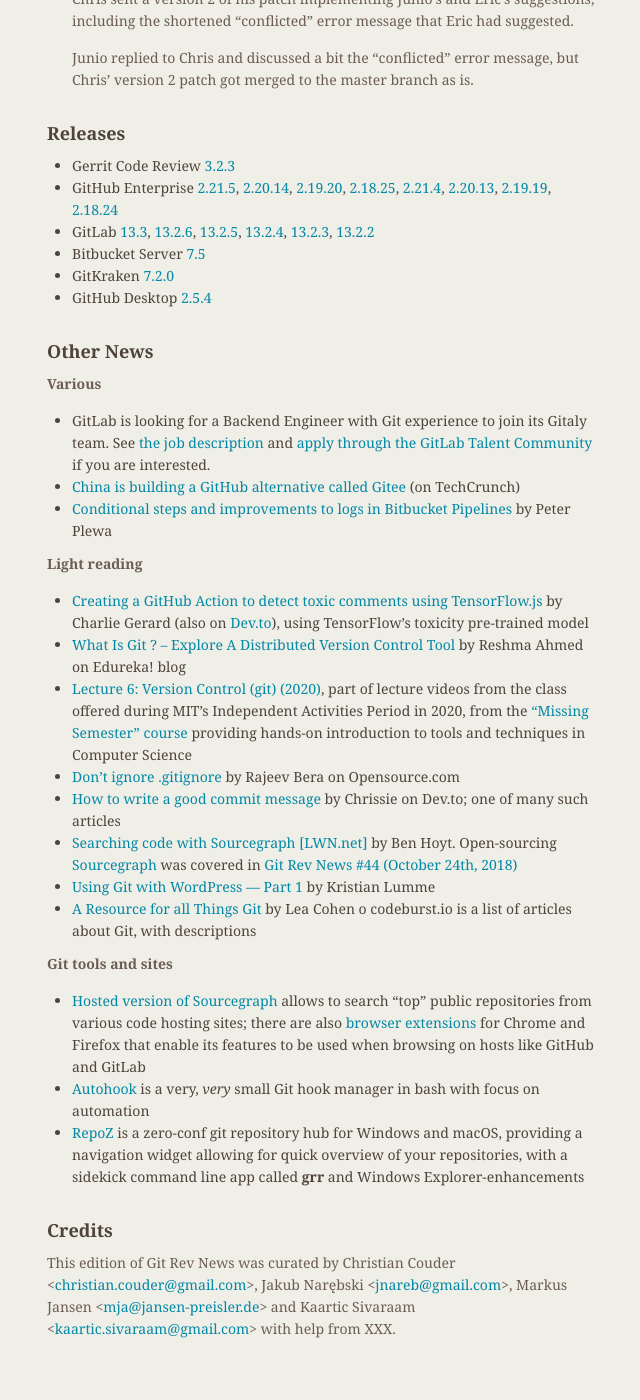
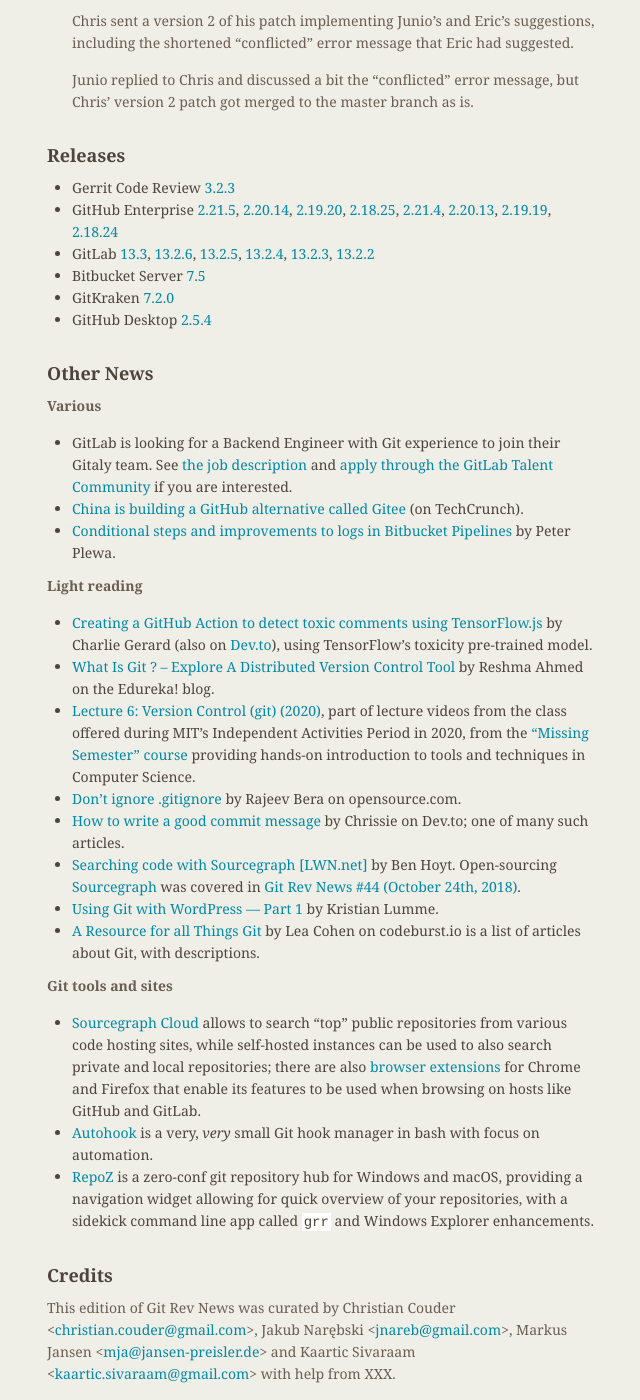
Before and after one commit to git/git.github.io, a Jekyll site: the page built from rev_news/drafts/edition-66.md, in a window 1280 px wide and 1400 px high, scrolled down 1340 px. Shown: the whole window, without its empty margins (487-1127 px from the left). Built offline with Jekyll 4.4.1, drawn with Linux system fonts in a browser that asks for light colours; before the commit the page ends 2695 px from its top, so only the background shows below that; some of the changed text lies outside the part shown.

Commit message:
Added some typo fixes and rephrasings, and edited the SourceGraph Cloud site description.

```diff
--- a/rev_news/drafts/edition-66.md
+++ b/rev_news/drafts/edition-66.md
@@ -122,49 +123,50 @@
 __Various__
 
 * GitLab is looking for a Backend Engineer with Git experience to join
-  its Gitaly team. See
+  their Gitaly team. See
   [the job description](https://about.gitlab.com/job-families/engineering/backend-engineer/#gitaly)
   and [apply through the GitLab Talent Community](https://about.gitlab.com/jobs/careers/)
   if you are interested.
-* [China is building a GitHub alternative called Gitee](https://techcrunch.com/2020/08/21/china-is-building-its-github-alternative-gitee/) (on TechCrunch)
+* [China is building a GitHub alternative called Gitee](https://techcrunch.com/2020/08/21/china-is-building-its-github-alternative-gitee/) (on TechCrunch).
 * [Conditional steps and improvements to logs in Bitbucket Pipelines](https://bitbucket.org/blog/conditional-steps-and-improvements-to-logs-in-bitbucket-pipelines)
-  by Peter Plewa
+  by Peter Plewa.
 
 __Light reading__
 
 * [Creating a GitHub Action to detect toxic comments using TensorFlow.js](https://charliegerard.dev/blog/github-action-toxic-comments)
   by Charlie Gerard (also on [Dev.to](https://dev.to/devdevcharlie/creating-a-github-action-to-detect-toxic-comments-using-tensorflow-js-13bo)),
-  using TensorFlow's toxicity pre-trained model
+  using TensorFlow's toxicity pre-trained model.
 * [What Is Git ? – Explore A Distributed Version Control Tool](https://www.edureka.co/blog/what-is-git/)
-  by Reshma Ahmed on Edureka! blog
+  by Reshma Ahmed on the Edureka! blog.
 * [Lecture 6: Version Control (git) (2020)](https://www.youtube.com/watch?v=2sjqTHE0zok),
   part of lecture videos from the class offered during MIT's Independent Activities Period in 2020,
   from the ["Missing Semester" course](https://missing.csail.mit.edu/about/)
-  providing hands-on introduction to tools and techniques in Computer Science
+  providing hands-on introduction to tools and techniques in Computer Science.
 * [Don't ignore .gitignore](https://opensource.com/article/20/8/dont-ignore-gitignore)
-  by Rajeev Bera on Opensource.com
+  by Rajeev Bera on opensource.com.
 * [How to write a good commit message](https://dev.to/chrissiemhrk/git-commit-message-5e21)
-  by Chrissie on Dev.to; one of many such articles
+  by Chrissie on Dev.to; one of many such articles.
 * [Searching code with Sourcegraph [LWN.net]](https://lwn.net/Articles/828748/)
   by Ben Hoyt.  Open-sourcing [Sourcegraph](https://about.sourcegraph.com/) was covered in
-  [Git Rev News #44 (October 24th, 2018)](https://git.github.io/rev_news/2018/10/24/edition-44/)
+  [Git Rev News #44 (October 24th, 2018)](https://git.github.io/rev_news/2018/10/24/edition-44/).
 * [Using Git with WordPress — Part 1](https://www.git-tower.com/blog/git-wordpress-1/)
-  by Kristian Lumme
+  by Kristian Lumme.
 * [A Resource for all Things Git](https://codeburst.io/a-resource-for-all-things-git-b63d6626beca)
-  by Lea Cohen o codeburst.io is a list of articles about Git, with descriptions
+  by Lea Cohen on codeburst.io is a list of articles about Git, with descriptions.
 
 __Git tools and sites__
 
-* [Hosted version of Sourcegraph](https://sourcegraph.com/search)
-  allows to search "top" public repositories from various code hosting sites;
+* [Sourcegraph Cloud](https://sourcegraph.com/search)
+  allows to search "top" public repositories from various code hosting sites,
+  while self-hosted instances can be used to also search private and local repositories;
   there are also [browser extensions](https://docs.sourcegraph.com/integration/browser_extension) for Chrome and Firefox
-  that enable its features to be used when browsing on hosts like GitHub and GitLab
+  that enable its features to be used when browsing on hosts like GitHub and GitLab.
 * [Autohook](https://github.com/Autohook/Autohook)
-  is a very, _very_ small Git hook manager in bash with focus on automation
+  is a very, _very_ small Git hook manager in bash with focus on automation.
 * [RepoZ](https://github.com/awaescher/RepoZ)
   is a zero-conf git repository hub for Windows and macOS,
   providing a navigation widget allowing for quick overview of your repositories,
-  with a sidekick command line app called **grr** and Windows Explorer-enhancements
+  with a sidekick command line app called `grr` and Windows Explorer enhancements.
 
 
 ## Credits
```
Also changed, not shown: other parts of rev_news/drafts/edition-66.md (+8 -7 lines).
